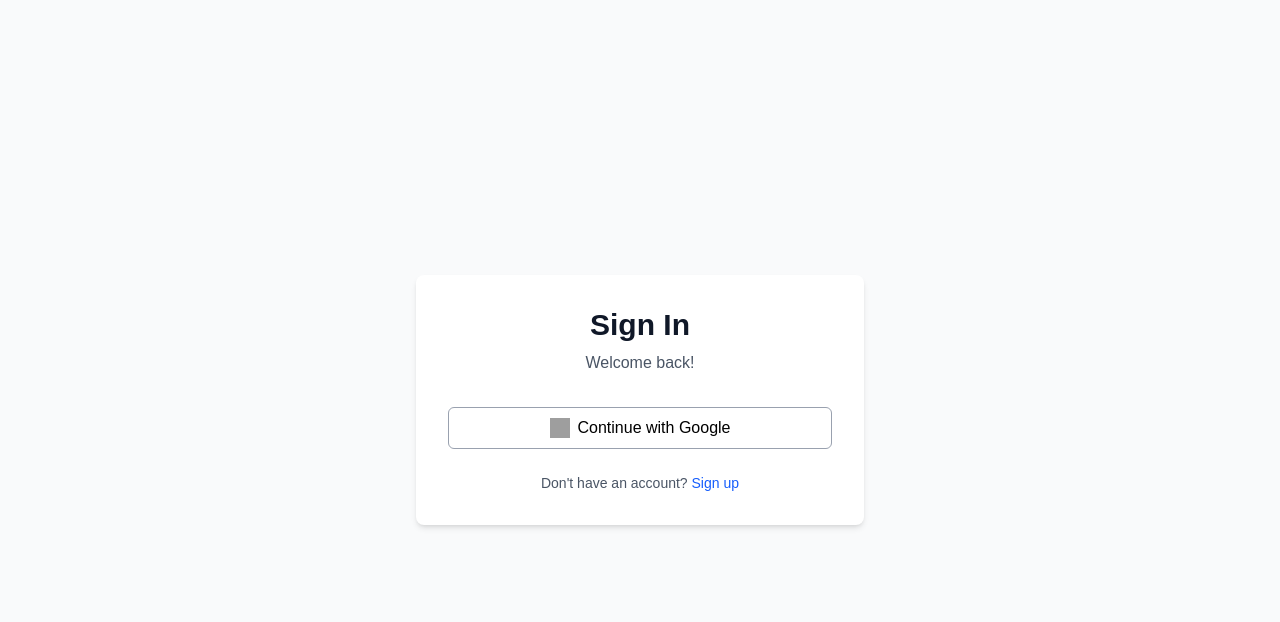
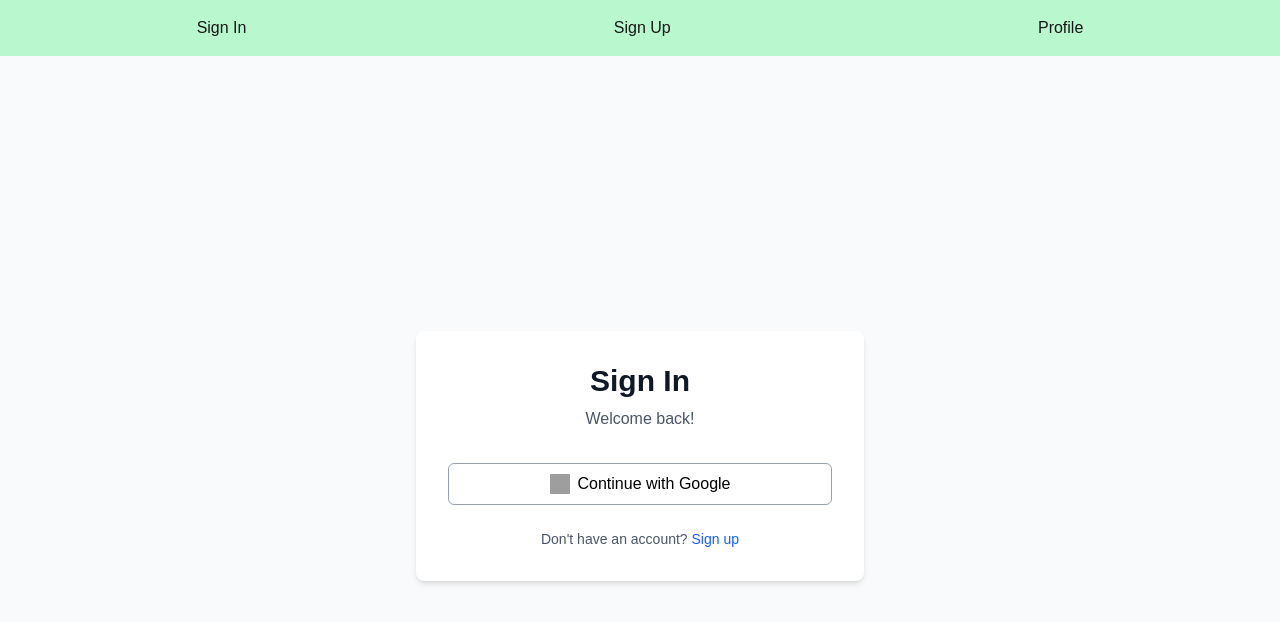
Before and after one commit to Expense-Tracker-MVP/frontend, a Next.js app: page /sign-in in a window 1280 px wide. Shown: the top 622 px of the page. Built offline with nearby package versions, Linux system fonts and the light colour scheme; grey boxes are pictures that could not be loaded.

Commit message:
Added a navbar.

```diff
--- a/src/app/layout.tsx
+++ b/src/app/layout.tsx
@@ -2,6 +2,7 @@ import type { Metadata } from "next";
 import { Geist, Geist_Mono } from "next/font/google";
 import "./globals.css";
 import { AuthProvider } from "@/components/AuthProvider";
+import Navbar from "@/components/Navbar";
 
 const geistSans = Geist({
   variable: "--font-geist-sans",
@@ -29,6 +30,7 @@ export default function RootLayout({
         className={`${geistSans.variable} ${geistMono.variable} antialiased`}
       >
         <AuthProvider>
+          <Navbar />
           {children}
         </AuthProvider>
       </body>
--- /dev/null
+++ b/src/components/Navbar.tsx
@@ -0,0 +1,13 @@
+import Link from 'next/link'
+
+const Navbar = () => {
+  return (
+      <div className="flex gap-1.5 justify-around bg-green-200 p-4">
+        <Link href="/sign-in">Sign In</Link>
+        <Link href="/sign-up">Sign Up</Link>
+        <Link href="/profile">Profile</Link>
+      </div>
+  )
+}
+
+export default Navbar
```
